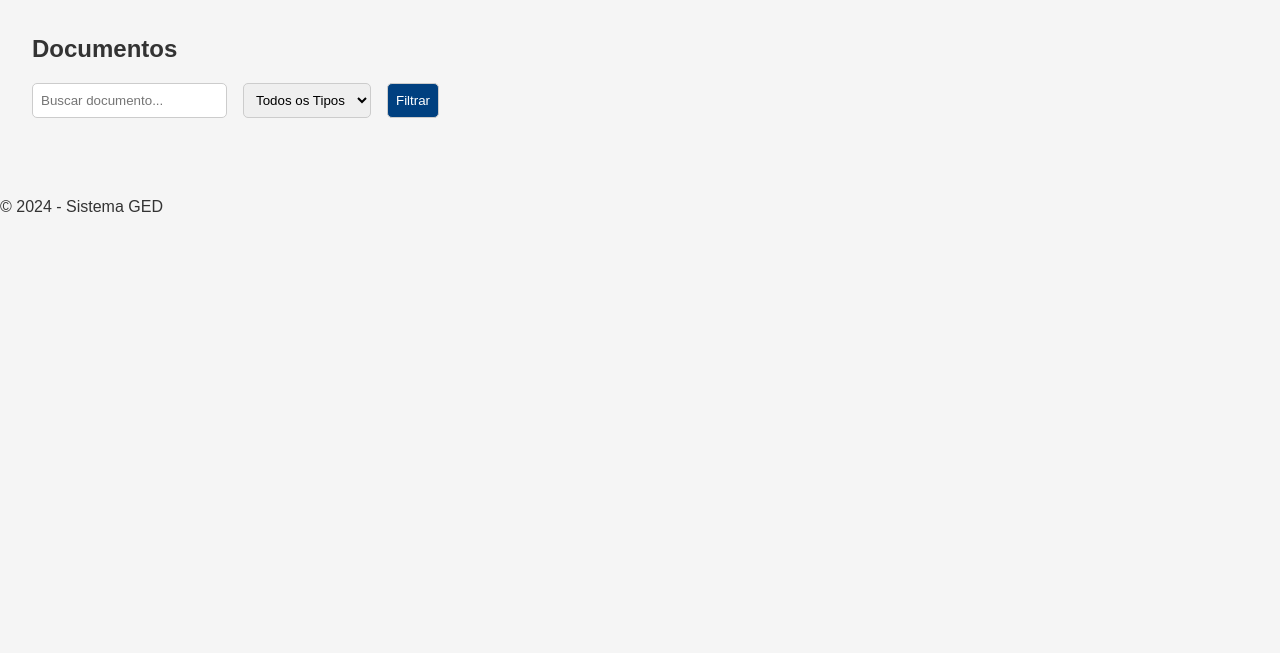
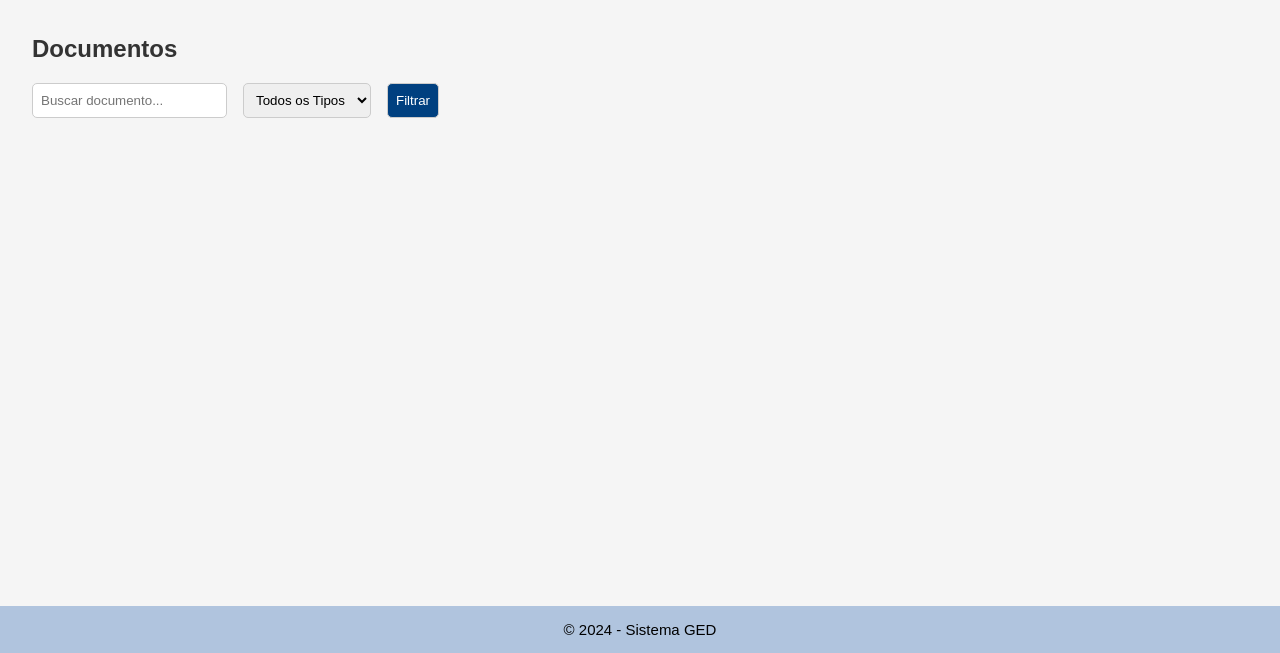
Before and after one commit to mattokinhaa/projeto-GED, a PHP site: page /ged_system/index.html in a window 1280 px wide. Shown: the part 147-800 px from the top of the page. Run offline with PHP 8.4, Linux system fonts and the light colour scheme.

Commit message:
Footer
coloquei o footer na "posição certa"

```diff
--- a/assets/css/style-html.css
+++ b/assets/css/style-html.css
@@ -62,3 +62,14 @@ form button:hover {
     border-radius: 5px;
     box-shadow: 0 2px 5px rgba(0, 0, 0, 0.1);
 }
+
+footer {
+    position:fixed;
+    left:0;
+    bottom:0;
+    width:100%;
+    font-size: 15px;
+    background-color:lightsteelblue;
+    color: black;
+    text-align:center;
+  }
```
